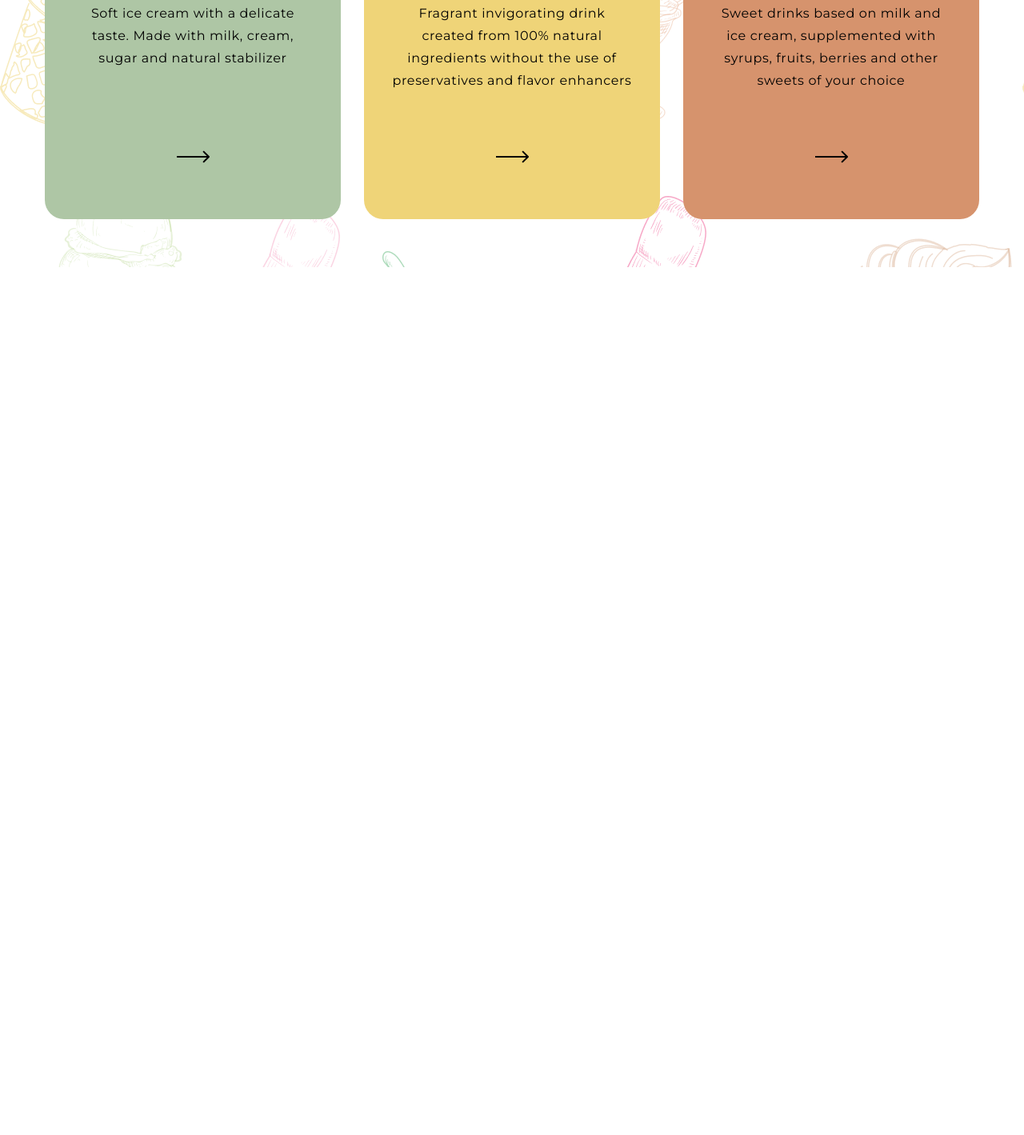
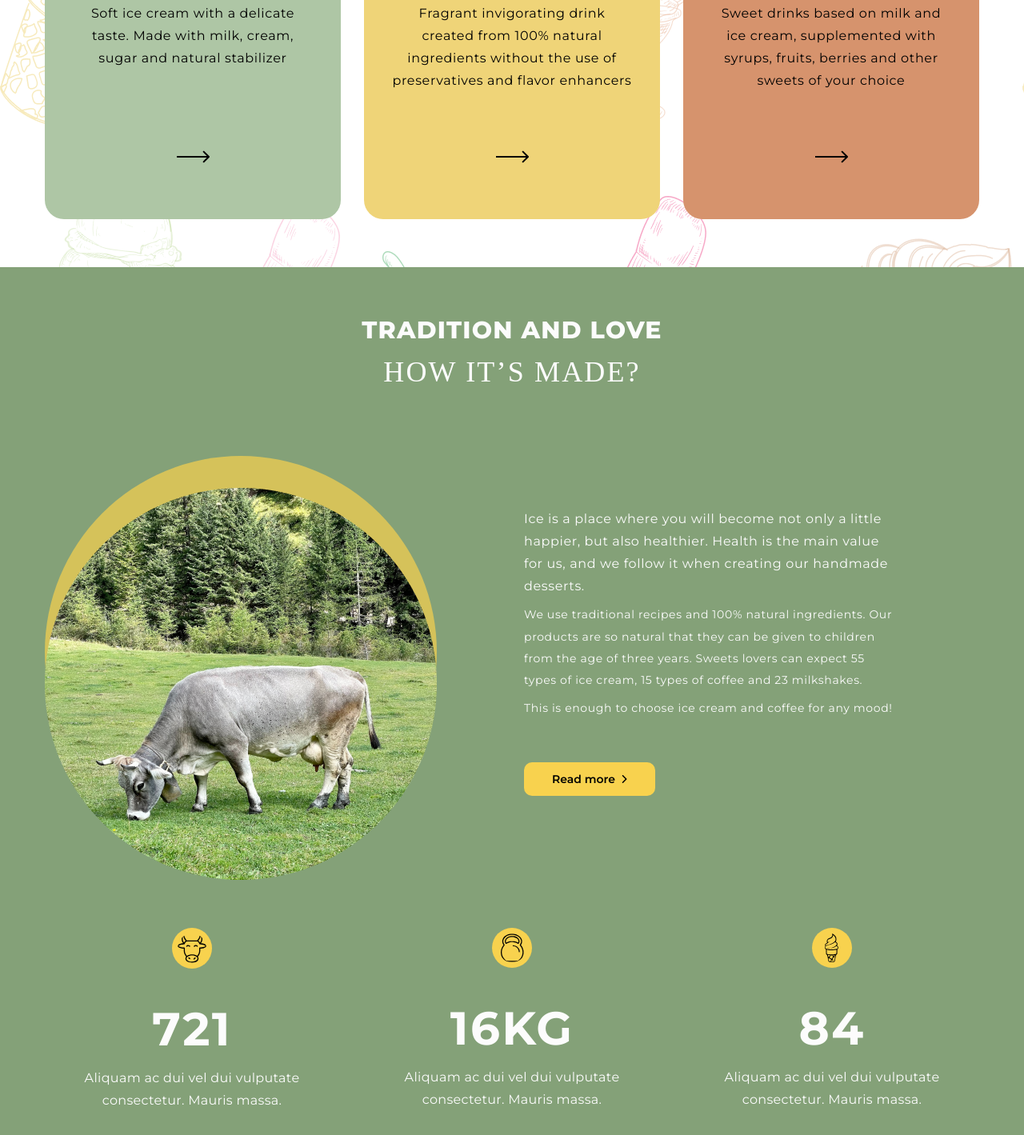
Before and after one commit to AnatolySoroka/icecremaV2.0, a website: page app/index.html in a window 1280 px wide. Shown: the part 1355-2774 px from the top of the page at 80% size. Before the commit the page ends 1689 px from the top, so only its background shows below. Drawn offline with Linux system fonts and the light colour scheme; a web font is replaced by a local one.

Commit message:
the about section complited

```diff
--- a/app/index.html
+++ b/app/index.html
@@ -1,5 +1,6 @@
 <!DOCTYPE html>
 <html lang="en">
+
 <head>
   <meta charset="UTF-8" />
   <meta name="viewport" content="width=device-width, initial-scale=1.0" />
@@ -10,8 +11,7 @@
   <link rel="preconnect" href="https://fonts.gstatic.com" crossorigin />
   <link
     href="https://fonts.googleapis.com/css2?family=Montserrat:wght@400;500;600;700;800;900&family=Seymour+One&display=swap"
-      rel="stylesheet"
-    />
+    rel="stylesheet" />
 </head>
 
 <body>
@@ -39,18 +39,11 @@
             </ul>
           </nav>
           <button class="header__btn">
-              By now<svg
-                class="btn__arrow"
-                width="7"
-                height="10"
-                viewBox="0 0 7 10"
-                fill="none"
-                xmlns="http://www.w3.org/2000/svg"
-              >
+            By now<svg class="btn__arrow" width="7" height="10" viewBox="0 0 7 10" fill="none"
+              xmlns="http://www.w3.org/2000/svg">
               <path
                 d="M0.96959 0.226914C0.828987 0.36756 0.75 0.558291 0.75 0.757164C0.75 0.956037 0.828987 1.14677 0.96959 1.28741L4.68209 4.99991L0.96959 8.71241C0.832971 8.85387 0.757375 9.04332 0.759084 9.23997C0.760793 9.43661 0.83967 9.62472 0.978726 9.76378C1.11778 9.90283 1.30589 9.98171 1.50254 9.98342C1.69919 9.98513 1.88864 9.90953 2.03009 9.77291L6.27284 5.53016C6.41344 5.38952 6.49243 5.19879 6.49243 4.99991C6.49243 4.80104 6.41344 4.61031 6.27284 4.46966L2.03009 0.226914C1.88944 0.0863108 1.69871 0.00732422 1.49984 0.00732422C1.30097 0.00732422 1.11024 0.0863108 0.96959 0.226914Z"
-                  fill="black"
-                />
+                fill="black" />
             </svg>
           </button>
         </div>
@@ -77,27 +70,16 @@
                 Indulge in a scoop of ice cream made with passion and treat
                 your taste buds to an unforgettable experience!
                 <a href="#">
-                    <svg
-                      width="41"
-                      height="16"
-                      viewBox="0 0 41 16"
-                      fill="none"
-                      xmlns="http://www.w3.org/2000/svg"
-                    >
+                  <svg width="41" height="16" viewBox="0 0 41 16" fill="none" xmlns="http://www.w3.org/2000/svg">
                     <path
                       d="M40.7071 8.70711C41.0976 8.31658 41.0976 7.68342 40.7071 7.29289L34.3431 0.928932C33.9526 0.538408 33.3195 0.538408 32.9289 0.928932C32.5384 1.31946 32.5384 1.95262 32.9289 2.34315L38.5858 8L32.9289 13.6569C32.5384 14.0474 32.5384 14.6805 32.9289 15.0711C33.3195 15.4616 33.9526 15.4616 34.3431 15.0711L40.7071 8.70711ZM0 9H40V7H0V9Z"
-                        fill="#FCFCFC"
-                      />
+                      fill="#FCFCFC" />
                   </svg>
                 </a>
               </p>
             </div>
           </div>
-            <img
-              class="desktop-bg"
-              src="images/desktop-bg.png"
-              alt="ica cream"
-            />
+          <img class="desktop-bg" src="images/desktop-bg.png" alt="ica cream" />
         </div>
       </section>
       <section class="products">
@@ -107,11 +89,7 @@
           <div class="products__items">
             <div class="product__item">
               <div class="product__wrapper-img">
-                  <img
-                    class="product__img"
-                    src="images/product-item1.png"
-                    alt="ice"
-                  />
+                <img class="product__img" src="images/product-item1.png" alt="ice" />
               </div>
               <h4 class="product__title">ice cream</h4>
               <p class="product__description">
@@ -119,27 +97,16 @@
                 sugar and natural stabilizer
               </p>
               <button class="product__btn">
-                  <svg
-                    width="41"
-                    height="16"
-                    viewBox="0 0 41 16"
-                    fill="none"
-                    xmlns="http://www.w3.org/2000/svg"
-                  >
+                <svg width="41" height="16" viewBox="0 0 41 16" fill="none" xmlns="http://www.w3.org/2000/svg">
                   <path
                     d="M40.7071 8.70711C41.0976 8.31658 41.0976 7.68342 40.7071 7.29289L34.3431 0.928932C33.9526 0.538408 33.3195 0.538408 32.9289 0.928932C32.5384 1.31946 32.5384 1.95262 32.9289 2.34315L38.5858 8L32.9289 13.6569C32.5384 14.0474 32.5384 14.6805 32.9289 15.0711C33.3195 15.4616 33.9526 15.4616 34.3431 15.0711L40.7071 8.70711ZM0 9H40V7H0V9Z"
-                      fill="#000000"
-                    />
+                    fill="#000000" />
                 </svg>
               </button>
             </div>
             <div class="product__item">
               <div class="product__wrapper-img">
-                  <img
-                    class="product__img"
-                    src="images/product-item2.png"
-                    alt="ice"
-                  />
+                <img class="product__img" src="images/product-item2.png" alt="ice" />
               </div>
               <h4 class="product__title">ice coffee</h4>
               <p class="product__description">
@@ -148,27 +115,16 @@
                 enhancers
               </p>
               <button class="product__btn">
-                  <svg
-                    width="41"
-                    height="16"
-                    viewBox="0 0 41 16"
-                    fill="none"
-                    xmlns="http://www.w3.org/2000/svg"
-                  >
+                <svg width="41" height="16" viewBox="0 0 41 16" fill="none" xmlns="http://www.w3.org/2000/svg">
                   <path
                     d="M40.7071 8.70711C41.0976 8.31658 41.0976 7.68342 40.7071 7.29289L34.3431 0.928932C33.9526 0.538408 33.3195 0.538408 32.9289 0.928932C32.5384 1.31946 32.5384 1.95262 32.9289 2.34315L38.5858 8L32.9289 13.6569C32.5384 14.0474 32.5384 14.6805 32.9289 15.0711C33.3195 15.4616 33.9526 15.4616 34.3431 15.0711L40.7071 8.70711ZM0 9H40V7H0V9Z"
-                      fill="#000000"
-                    />
+                    fill="#000000" />
                 </svg>
               </button>
             </div>
             <div class="product__item">
               <div class="product__wrapper-img">
-                  <img
-                    class="product__img"
-                    src="images/product-item3.png"
-                    alt="ice"
-                  />
+                <img class="product__img" src="images/product-item3.png" alt="ice" />
               </div>
               <h4 class="product__title">milkshakes</h4>
               <p class="product__description">
@@ -176,19 +132,54 @@
                 syrups, fruits, berries and other sweets of your choice
               </p>
               <button class="product__btn">
-                  <svg
-                    width="41"
-                    height="16"
-                    viewBox="0 0 41 16"
-                    fill="none"
-                    xmlns="http://www.w3.org/2000/svg"
-                  >
+                <svg width="41" height="16" viewBox="0 0 41 16" fill="none" xmlns="http://www.w3.org/2000/svg">
                   <path
                     d="M40.7071 8.70711C41.0976 8.31658 41.0976 7.68342 40.7071 7.29289L34.3431 0.928932C33.9526 0.538408 33.3195 0.538408 32.9289 0.928932C32.5384 1.31946 32.5384 1.95262 32.9289 2.34315L38.5858 8L32.9289 13.6569C32.5384 14.0474 32.5384 14.6805 32.9289 15.0711C33.3195 15.4616 33.9526 15.4616 34.3431 15.0711L40.7071 8.70711ZM0 9H40V7H0V9Z"
-                      fill="#000000"
-                    />
+                    fill="#000000" />
                 </svg>
               </button>
+            </div>
+          </div>
+        </div>
+      </section>
+      <section class="about">
+        <div class="container">
+          <p class="about__subtitle">tradition and love </p>
+          <h2 class="about__title">how it’s made?</h2>
+          <div class="about__content">
+            <div class="about__wrapper-img">
+              <img class="about__img" src="images/about-img.png" alt="cow">
+            </div>
+            <div class="about__description">
+              <p class="about__text">Ice is a place where you will become not only a little happier, but also healthier.
+                Health is the main value for us, and we follow it when creating our handmade desserts. </p>
+              <p class="about__text">We use traditional recipes and 100% natural ingredients. Our products are so
+                natural that they can be given to children from the age of three years. Sweets lovers can expect 55
+                types of ice cream, 15 types of coffee and 23 milkshakes.</p>
+              <p class="about__text">This is enough to choose ice cream and coffee for any mood!</p>
+              <button class="about__btn">Read more<svg class="btn__arrow" width="7" height="10" viewBox="0 0 7 10"
+                  fill="none" xmlns="http://www.w3.org/2000/svg">
+                  <path
+                    d="M0.96959 0.226914C0.828987 0.36756 0.75 0.558291 0.75 0.757164C0.75 0.956037 0.828987 1.14677 0.96959 1.28741L4.68209 4.99991L0.96959 8.71241C0.832971 8.85387 0.757375 9.04332 0.759084 9.23997C0.760793 9.43661 0.83967 9.62472 0.978726 9.76378C1.11778 9.90283 1.30589 9.98171 1.50254 9.98342C1.69919 9.98513 1.88864 9.90953 2.03009 9.77291L6.27284 5.53016C6.41344 5.38952 6.49243 5.19879 6.49243 4.99991C6.49243 4.80104 6.41344 4.61031 6.27284 4.46966L2.03009 0.226914C1.88944 0.0863108 1.69871 0.00732422 1.49984 0.00732422C1.30097 0.00732422 1.11024 0.0863108 0.96959 0.226914Z"
+                    fill="black" />
+                </svg></button>
+            </div>
+          </div>
+          <div class="about__items">
+            <div class="about__item">
+              <img src="images/cow.svg" alt="cow icon">
+              <b>721</b>
+              <p>Aliquam ac dui vel dui vulputate consectetur. Mauris massa.</p>
+            </div>
+            <div class="about__item">
+              <img src="images/weight.svg" alt="weight icon">
+              <b>16kg</b>
+              <p>Aliquam ac dui vel dui vulputate consectetur. Mauris massa.</p>
+            </div>
+            <div class="about__item">
+              <img src="images/ice-crema.svg" alt="ice cream icon">
+              <b>84</b>
+              <p>Aliquam ac dui vel dui vulputate consectetur. Mauris massa.</p>
             </div>
           </div>
         </div>
@@ -199,4 +190,5 @@
 
   <script src="js/main.min.js"></script>
 </body>
+
 </html>
--- a/app/scss/style.scss
+++ b/app/scss/style.scss
@@ -190,7 +190,7 @@
 
 .products {
   padding: 60px 0;
-  background-image: url('../images/product-bg-desktop.png');
+  background-image: url("../images/product-bg-desktop.png");
 }
 
 .products__title {
@@ -286,3 +286,122 @@
   text-align: center;
   flex-grow: 1;
 }
+
+// ABOUT SECTION
+
+.about {
+  background-color: $bgColor;
+  padding: 60px 0 178px;
+  &__title {
+    font-family: "Seymour One";
+    font-weight: 400;
+    font-size: 36px;
+    line-height: 45px;
+    text-align: center;
+    letter-spacing: 0.06em;
+    text-transform: uppercase;
+    color: #fcfcfc;
+    margin: 12px 0 82px;
+  }
+  &__subtitle {
+    font-weight: 800;
+    font-size: 30px;
+    line-height: 37px;
+    text-align: center;
+    letter-spacing: 0.04em;
+    text-transform: uppercase;
+    color: #fcfcfc;
+  }
+  &__wrapper-img {
+    background-color: #f8d24eb2;
+    max-width: 490px;
+    border-radius: 50%;
+  }
+  &__img {
+    transform: translateY(40px);
+  }
+}
+
+.about__content {
+  display: flex;
+  // justify-content: space-between;
+  align-items: center;
+}
+
+.about__description {
+  max-width: 463px;
+  color: #fcfcfc;
+  font-size: 16px;
+  line-height: 176%;
+  letter-spacing: 0.04em;
+  margin-left: 109px;
+}
+
+.about__text:not(:first-child) {
+  font-size: 14px;
+  line-height: 194%;
+  margin-top: 8px;
+}
+
+.about__btn {
+  background-color: $yellow;
+  border-radius: 10px;
+  padding: 12px 10px;
+  min-width: 164px;
+  font-weight: 600;
+  font-size: 14px;
+  line-height: 18px;
+  text-align: center;
+  color: #000000;
+  margin-top: 54px;
+  .btn__arrow {
+    margin-left: 8px;
+  }
+  &:hover {
+    background-color: $green;
+  }
+  &:focus {
+    color: #fcfcfc;
+  }
+  &:disabled {
+    background-color: $disabled;
+  }
+  &:focus path {
+    fill: #fcfcfc;
+  }
+}
+
+.about__items {
+  display: flex;
+  justify-content: space-between;
+  margin-top: 100px;
+  gap: 32px 10px;
+}
+.about__item {
+  text-align: center;
+  max-width: 368px;
+  img {
+    background-color: $yellow;
+    border-radius: 50%;
+    padding: 7px;
+    margin: 0 auto;
+  }
+  b {
+    font-weight: 700;
+    font-size: 58px;
+    line-height: 71px;
+    text-align: center;
+    letter-spacing: 0.04em;
+    text-transform: uppercase;
+    color: #fcfcfc;
+    margin: 40px 0 12px;
+    display: block;
+  }
+  p {
+    font-size: 16px;
+    line-height: 176%;
+    text-align: center;
+    letter-spacing: 0.02em;
+    color: #fcfcfc;
+  }
+}
```
Also changed, not shown: app/css/style.min.css, app/images/about-img.png (added), app/images/cow.svg (added), app/images/ice-crema.svg (added), app/images/weight.svg (added), dist/css/style.min.css, dist/images/about-img.png (added), dist/images/cow.svg (added), dist/images/ice-crema.svg (added), dist/images/weight.svg (added), dist/index.html. Lines whose indentation alone changed are shown as unchanged.
